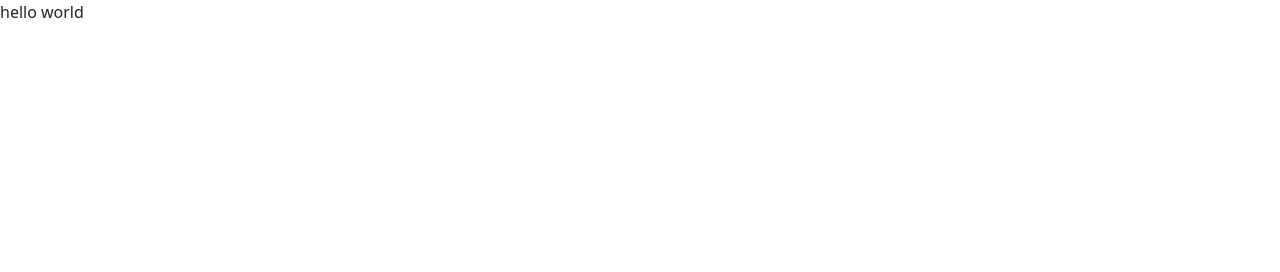
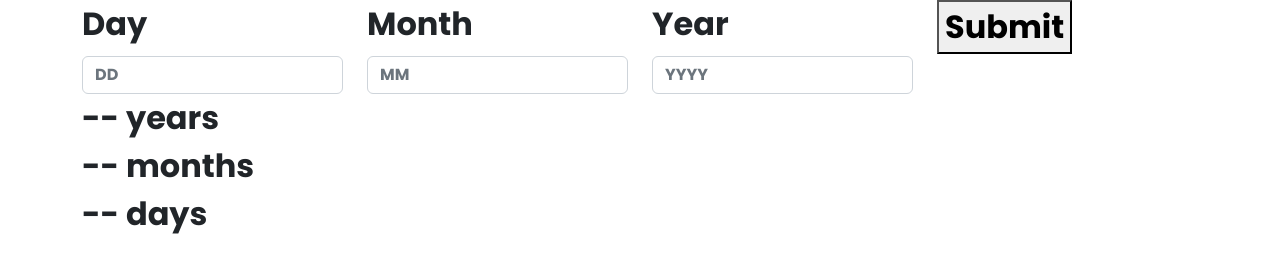
Before and after one commit to bnikkhah/age-calculator, a website built with Vite: page index.html in a window 1280 px wide. Built offline with nearby package versions, Linux system fonts and the light colour scheme.

Commit message:
add fields

```diff
--- a/index.html
+++ b/index.html
@@ -5,10 +5,101 @@
     <link rel="icon" type="image/svg+xml" href="/vite.svg" />
     <meta name="viewport" content="width=device-width, initial-scale=1.0" />
     <title>Vite App</title>
+    <link rel="preconnect" href="https://fonts.googleapis.com">
+    <link rel="preconnect" href="https://fonts.gstatic.com" crossorigin>
+    <link href="https://fonts.googleapis.com/css2?family=League+Spartan:wght@500;600;700&family=Poppins:ital,wght@0,700;1,400;1,800&display=swap" rel="stylesheet">
   </head>
   <body>
-    <main x-data="{ text: 'hello world' }">
-      <p x-text="text"></p>
+    <main
+      class="calculator-main"
+      role="main"
+      x-data="data"
+    >
+      <div class="container">
+        <div class="row">
+          <div class="col-12">
+
+            <form
+              class="inputs"
+              @submit.prevent="handleSubmit"
+            >
+
+              <div class="row">
+
+                <div class="col">
+                  <label
+                    for="day"
+                    class="form-label"
+                  >
+                    Day
+                  </label>
+                  <input
+                    type="number"
+                    class="form-control"
+                    id="day"
+                    placeholder="DD"
+                    min="1"
+                    max="31"
+                    name="day"
+                  >
+                </div>
+
+                <div class="col">
+                  <label
+                    for="month"
+                    class="form-label"
+                  >
+                    Month
+                  </label>
+                  <input
+                    type="number"
+                    class="form-control"
+                    id="month"
+                    placeholder="MM"
+                    min="1"
+                    max="12"
+                    name="month"
+                  >
+                </div>
+
+                <div class="col">
+                  <label
+                    for="year"
+                    class="form-label"
+                  >
+                    Year
+                  </label>
+                  <input
+                    type="number"
+                    class="form-control"
+                    id="year"
+                    placeholder="YYYY"
+                    min="1900"
+                    name="year"
+                  >
+                </div>
+
+                <div class="col">
+                  <button type="submit">Submit</button>
+                </div>
+
+              </div>
+
+            </form>
+
+            <section class="results">
+
+              <ul class="list-unstyled">
+                <li><span id="years">--</span> years</li>
+                <li><span id="months">--</span> months</li>
+                <li><span id="days">--</span> days</li>
+              </ul>
+
+            </section>
+
+          </div>
+        </div>
+      </div>
     </main>
     <script type="module" src="/main.js"></script>
   </body>
--- a/main.js
+++ b/main.js
@@ -1,7 +1,14 @@
 import "./style.scss";
-
 import Alpine from "alpinejs";
-
 window.Alpine = Alpine;
 
+document.addEventListener("alpine:init", () => {
+  Alpine.data("data", () => ({
+    day: 0,
+    month: 0,
+    year: 0,
+    handleSubmit(e) {},
+  }));
+});
+
 Alpine.start();
--- a/style.scss
+++ b/style.scss
@@ -1 +1,18 @@
 @import './node_modules/bootstrap/scss/bootstrap.scss';
+
+/*
+- Mobile: 375px
+- Desktop: 1440px
+*/
+
+$primary: hsl(259, 100%, 65%);
+$secondary: hsl(0, 100%, 67%);
+$light: hsl(0, 0%, 94%);
+$dark: hsl(0, 0%, 8%);
+$muted: hsl(0, 0%, 86%);
+$grey: hsl(0, 1%, 44%);
+
+body {
+    font-family: 'Poppins', sans-serif;
+    font-size: 32px;
+}
```
